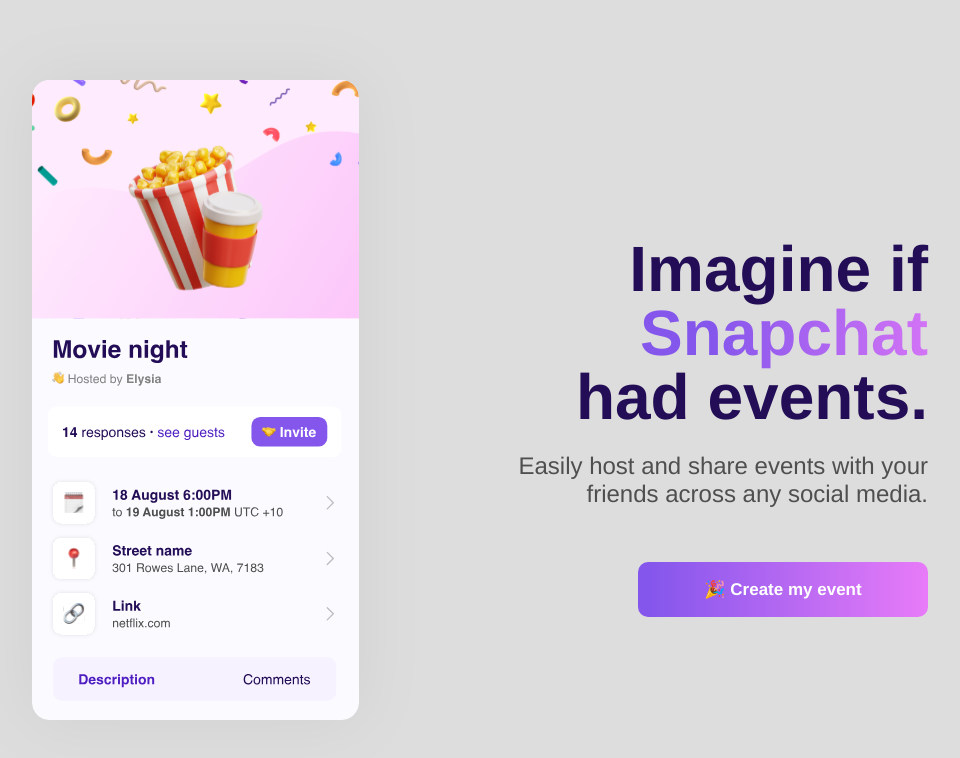
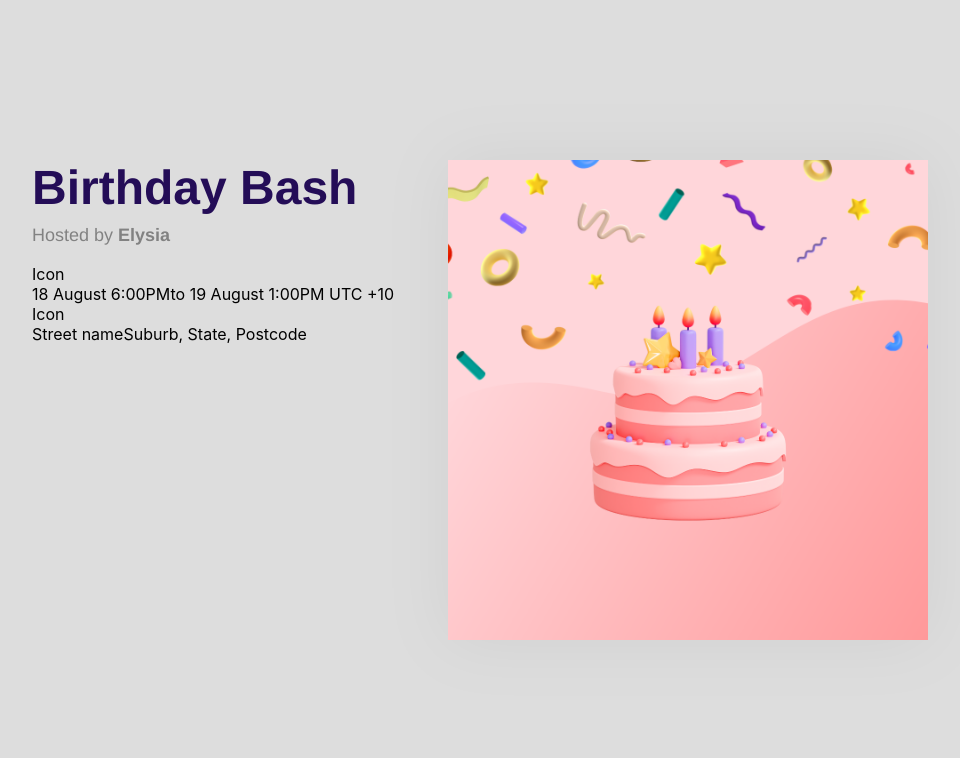
Before and after one commit to EmmanuelObi/envitedFrontendAssessmentTest1, a React (Create React App) app in the folder media-app/: page /event in a window 1280 px wide. Shown: the top 758 px of the page, without its empty margins (160-1120 px from the left). Built offline with nearby package versions, Linux system fonts and the light colour scheme.

Commit message:
partial completion of event page

```diff
--- /dev/null
+++ b/media-app/src/pages/Event/Event.js
@@ -0,0 +1,38 @@
+import React from "react";
+import styles from "./Event.module.css";
+import { AppImages } from "../../assets";
+import ImageComponent from "../../components/ImageComponent/ImageComponent";
+
+const Event = () => {
+  return (
+    <div className={styles.events}>
+      <div className={styles.eventView}>
+        <h2>Birthday Bash</h2>
+        <p>
+          Hosted by <span>Elysia</span>
+        </p>
+        <div className={styles.info}>
+          <div className={styles.date}>
+            <div className={styles.icon}>Icon</div>
+            <div className={styles.datetime}>
+              <span className={styles.from}>18 August 6:00PM</span>
+              <span className={styles.to}>to 19 August 1:00PM UTC +10</span>
+            </div>
+          </div>
+          <div className={styles.location}>
+            <div className={styles.icon}>Icon</div>
+            <div className={styles.locate}>
+              <span className={styles.streetName}>Street name</span>
+              <span className={styles.postal}>Suburb, State, Postcode</span>
+            </div>
+          </div>
+        </div>
+      </div>
+      <div className={styles.CAKE_IMG}>
+        <ImageComponent imageSrc={AppImages.CAKE_IMG} />
+      </div>
+    </div>
+  );
+};
+
+export default Event;
--- /dev/null
+++ b/media-app/src/pages/Event/Event.module.css
@@ -0,0 +1,43 @@
+.events {
+  max-width: 70%;
+  min-height: 100vh;
+  box-sizing: border-box;
+  margin: 0 auto;
+  display: flex;
+  justify-content: space-between;
+  align-items: center;
+}
+.events .CAKE_IMG {
+  height: 60vh;
+  filter: drop-shadow(0px 0px 33.1283px rgba(0, 0, 0, 0.05));
+}
+.events .eventView {
+  align-self: flex-start;
+  margin-top: 120px;
+}
+
+.eventView h2 {
+  font-family: Helvetica;
+  font-size: 48px;
+  font-weight: 700;
+  line-height: 55px;
+  letter-spacing: 0px;
+  text-align: left;
+  color: #240d57;
+}
+.eventView p {
+  font-family: Helvetica;
+  font-size: 18px;
+  font-weight: 400;
+  line-height: 21px;
+  letter-spacing: 0px;
+  text-align: left;
+  color: #828282;
+  margin-top: -30px;
+}
+.eventView p span {
+  font-weight: 900;
+}
+
+.eventView .info {
+}
--- a/media-app/src/routes.js
+++ b/media-app/src/routes.js
@@ -1,12 +1,13 @@
 import React from "react";
 import { Route, Routes as Switch } from "react-router-dom";
 import Create from "./pages/Create/Create";
+import Event from "./pages/Event/Event";
 import LandingPage from "./pages/LandingPage/LandingPage";
 
 const Routes = () => {
   return (
     <Switch>
-      <Route exact path="/event" element={<LandingPage />} />
+      <Route exact path="/event" element={<Event />} />
       <Route exact path="/create" element={<Create />} />
       <Route exact path="/" element={<LandingPage />} />
       <Route exact path="*" element={<LandingPage />} />
```
